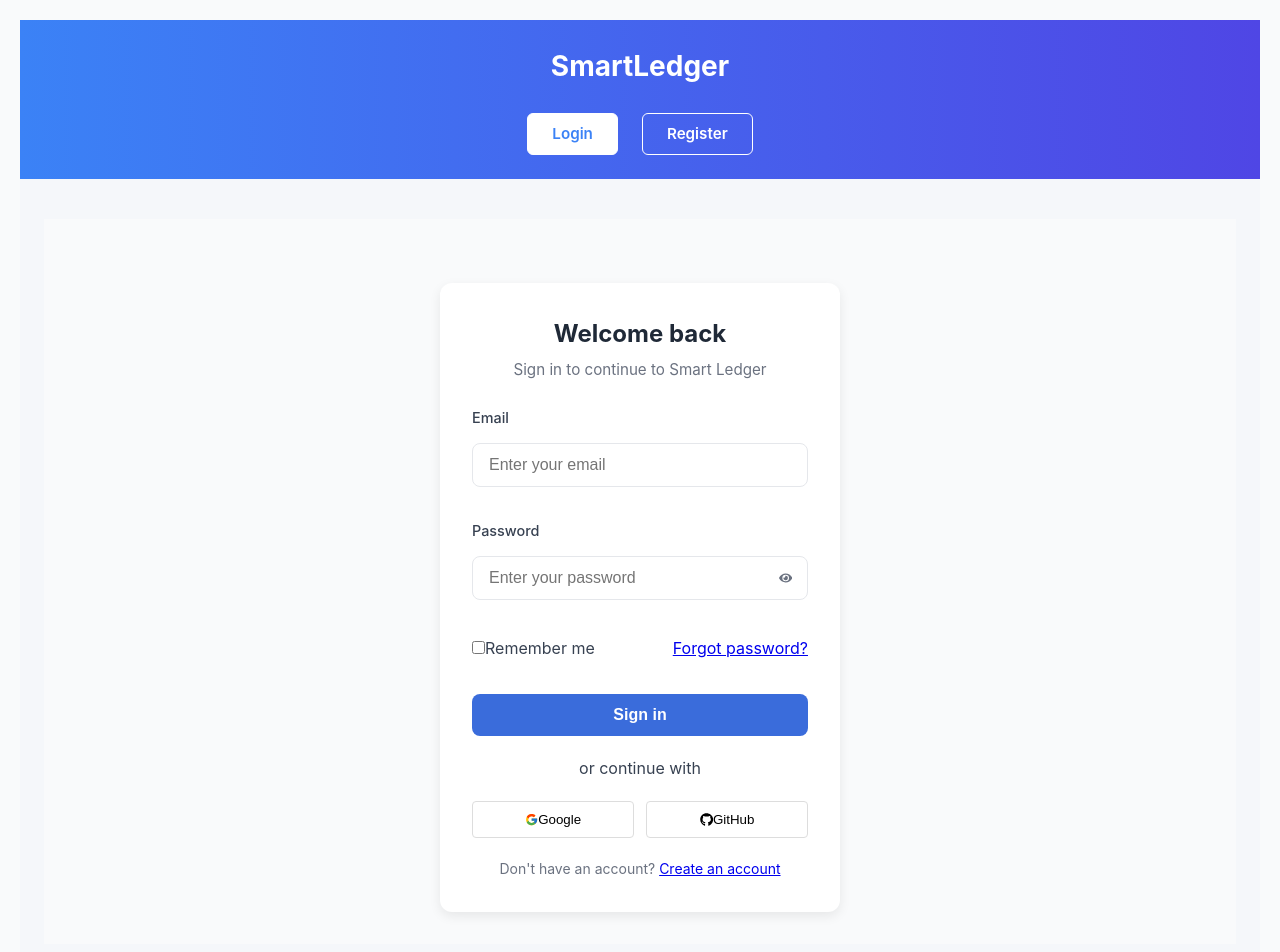
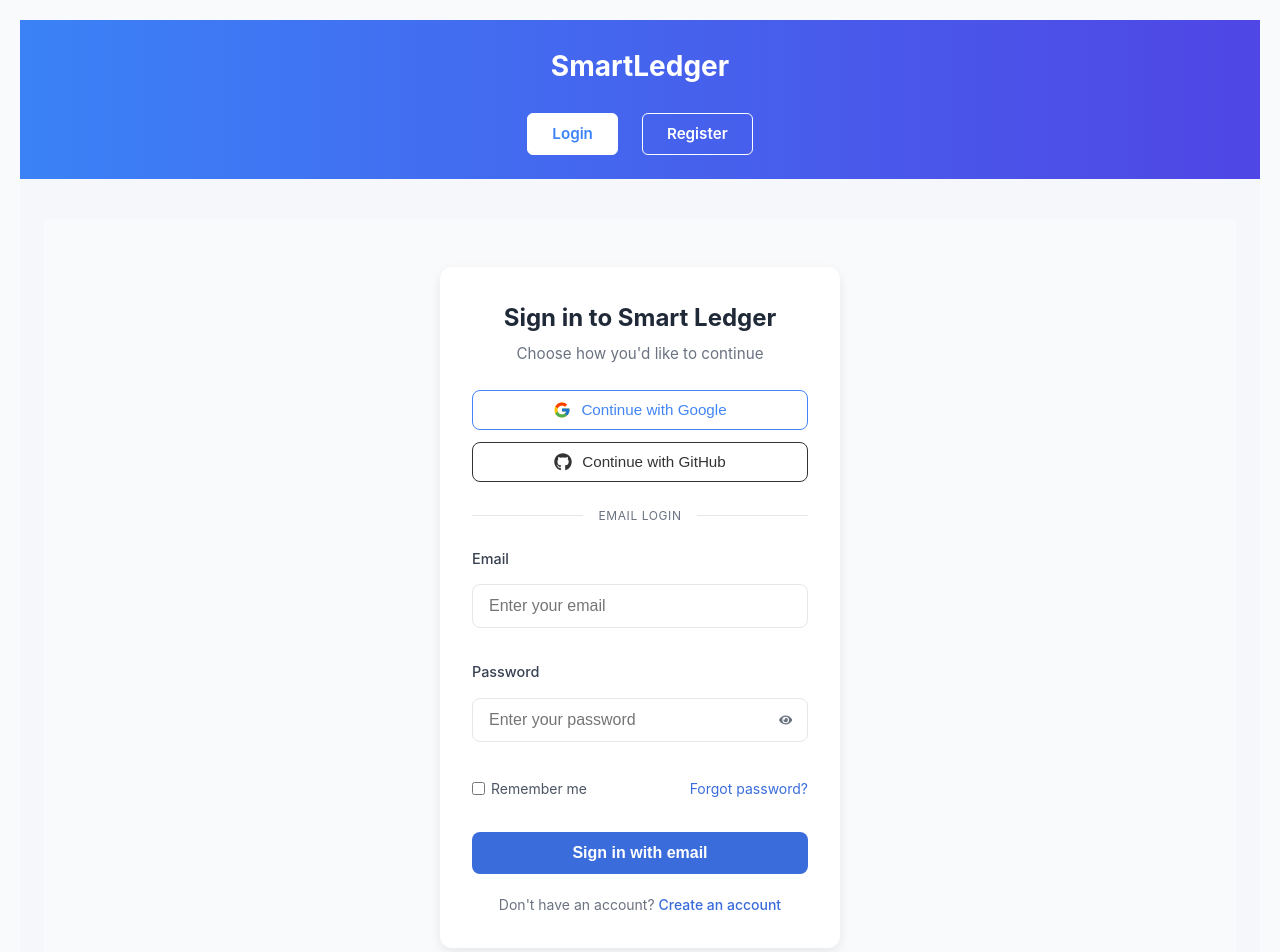
Before and after one commit to pratapme1/smart-ledger, a React (Create React App) app in the folder frontend/: page /login in a window 1280 px wide. Shown: the top 952 px of the page. Built offline with nearby package versions, Linux system fonts and the light colour scheme; no server answers.

Commit message:
update social login changes

```diff
--- a/frontend/src/components/auth/AuthCallback.js
+++ b/frontend/src/components/auth/AuthCallback.js
@@ -49,7 +49,8 @@ const AuthCallback = () => {
 
         console.log("AuthCallback: URL params:", {
           hasToken: !!token,
-          hasError: !!errorMsg
+          hasError: !!errorMsg,
+          allParams: Object.fromEntries(urlParams.entries())
         });
 
         // Check for error parameter
@@ -106,13 +107,14 @@ const AuthCallback = () => {
 
             setProcessingComplete(true);
 
-            // DIRECT NAVIGATION - Most reliable method
-            console.log("AuthCallback: Will redirect to wallet in 1 second");
+            // DIRECT NAVIGATION - Using a longer timeout for GitHub which seems to need more time
+            console.log("AuthCallback: Will redirect to wallet in 2 seconds");
             setTimeout(() => {
               console.log("AuthCallback: Redirecting to wallet NOW");
               window.location.href = '/wallet';
-            }, 1000);
+            }, 2000); // Increased timeout for GitHub
 
+            return; // Stop further execution
           } else {
             console.error("AuthCallback: User data invalid or empty");
             throw new Error('Failed to get user data');
@@ -138,7 +140,12 @@ const AuthCallback = () => {
       }
     };
 
-    processCallback();
+    // Use a small delay to ensure all browser events have completed
+    const timer = setTimeout(() => {
+      processCallback();
+    }, 100);
+
+    return () => clearTimeout(timer);
   }, []);
 
   // Manual navigation function
--- a/frontend/src/components/auth/Login.css
+++ b/frontend/src/components/auth/Login.css
@@ -1,22 +1,10 @@
-/* Login.css - Improved Spacing */
-.app-container {
-    display: flex;
-    flex-direction: column;
-    min-height: 100vh;
-  }
-
-  .header {
-    padding: 1.25rem;
-    margin-bottom: 0; /* Remove bottom margin */
-    border-radius: 0; /* Remove border radius for full-width header */
-  }
-
+/* Login.css - Updated for consistency with other auth pages */
 .login-container {
   display: flex;
   flex-direction: column;
   align-items: center;
-    justify-content: flex-start; /* Start from top instead of center */
-    flex: 1;
+  justify-content: flex-start;
+  min-height: calc(100vh - 120px); /* Adjust based on header/footer height */
   padding: 2rem 1rem;
   background-color: var(--gray-100);
 }
@@ -28,20 +16,20 @@
   border-radius: 12px;
   padding: 2rem;
   box-shadow: 0 4px 12px rgba(0, 0, 0, 0.08);
-    margin-top: 2rem; /* Add some space after the header */
+  margin: 1rem 0;
 }
 
 /* Header */
 .login-header {
   text-align: center;
-    margin-bottom: 1.5rem; /* Reduced from 2rem */
+  margin-bottom: 1.5rem;
 }
 
 .login-header h1 {
-    font-size: 1.5rem; /* Slightly smaller */
+  font-size: 1.5rem;
   font-weight: 700;
   color: var(--gray-900);
-    margin-bottom: 0.25rem; /* Reduced from 0.5rem */
+  margin-bottom: 0.25rem;
 }
 
 .login-header p {
@@ -49,17 +37,97 @@
   font-size: 0.95rem;
 }
 
+/* Social Login Section */
+.social-login-section {
+  display: flex;
+  flex-direction: column;
+  gap: 0.75rem;
+  margin-bottom: 1.25rem;
+}
+
+.social-button {
+  display: flex;
+  align-items: center;
+  justify-content: center;
+  gap: 10px;
+  width: 100%;
+  padding: 0.75rem 1rem;
+  border-radius: 8px;
+  font-size: 0.95rem;
+  font-weight: 500;
+  cursor: pointer;
+  transition: all 0.2s;
+  border: 1.5px solid var(--gray-300);
+}
+
+.google-button {
+  background-color: white;
+  color: #4285F4;
+  border-color: #4285F4;
+}
+
+.google-button:hover {
+  background-color: rgba(66, 133, 244, 0.05);
+}
+
+.github-button {
+  background-color: white;
+  color: #333;
+  border-color: #333;
+}
+
+.github-button:hover {
+  background-color: rgba(51, 51, 51, 0.05);
+}
+
+.email-button {
+  background-color: white;
+  color: var(--primary-color);
+  border-color: var(--primary-color);
+}
+
+.email-button:hover {
+  background-color: rgba(var(--primary-rgb), 0.05);
+}
+
+/* Login Divider */
+.login-divider {
+  position: relative;
+  text-align: center;
+  margin: 1.25rem 0;
+}
+
+.login-divider::before {
+  content: '';
+  position: absolute;
+  top: 50%;
+  left: 0;
+  right: 0;
+  height: 1px;
+  background-color: var(--gray-300);
+}
+
+.login-divider span {
+  position: relative;
+  padding: 0 15px;
+  background-color: white;
+  color: var(--gray-600);
+  font-size: 0.75rem;
+  text-transform: uppercase;
+  letter-spacing: 0.05em;
+}
+
 /* Form */
 .login-form {
   display: flex;
   flex-direction: column;
-    gap: 1rem; /* Reduced from 1.25rem */
+  gap: 1rem;
 }
 
 .form-group {
   display: flex;
   flex-direction: column;
-    gap: 0.375rem; /* Reduced from 0.5rem */
+  gap: 0.375rem;
 }
 
 .form-group label {
@@ -71,82 +139,19 @@
 .form-input {
   width: 100%;
   padding: 0.75rem 1rem;
+  padding-right: 2.5rem;
   border: 1.5px solid var(--gray-300);
   border-radius: 8px;
   font-size: 1rem;
   transition: all 0.2s;
 }
 
-  /* Form Actions */
-  .form-actions {
-    display: flex;
-    justify-content: space-between;
-    align-items: center;
-    margin-top: 0.25rem; /* Added small space after inputs */
+.form-input:focus {
+  border-color: var(--primary-color);
+  outline: none;
+  box-shadow: 0 0 0 2px rgba(var(--primary-rgb), 0.1);
 }
 
-  /* Login button */
-  .login-button {
-    width: 100%;
-    padding: 0.75rem;
-    margin-top: 1rem;
-    background-color: var(--primary-color);
-    color: white;
-    border: none;
-    border-radius: 8px;
-    font-size: 1rem;
-    font-weight: 600;
-    cursor: pointer;
-    transition: all 0.2s;
-  }
-
-  /* Social login */
-  .social-login-divider {
-    position: relative;
-    text-align: center;
-    margin: 1.25rem 0; /* Reduced from 1.5rem */
-  }
-
-  .social-login-buttons {
-    display: grid;
-    grid-template-columns: 1fr 1fr;
-    gap: 0.75rem; /* Reduced from 1rem */
-    margin-bottom: 1.25rem; /* Reduced from 1.5rem */
-  }
-
-  .social-button {
-    padding: 0.625rem; /* Reduced from 0.75rem */
-  }
-
-  /* Signup prompt */
-  .signup-prompt {
-    text-align: center;
-    margin-top: 0.75rem; /* Reduced from 1rem */
-    color: var(--gray-600);
-    font-size: 0.875rem;
-  }
-
-  /* Footer */
-  .footer {
-    margin-top: 0; /* Remove top margin */
-    border-radius: 0; /* Remove border radius for full-width footer */
-  }
-
-  /* Make sure the layout looks good on mobile */
-  @media (max-width: 480px) {
-    .login-card {
-      padding: 1.5rem;
-      margin-top: 1rem;
-    }
-
-    .login-header h1 {
-      font-size: 1.25rem;
-    }
-
-    .social-login-buttons {
-      grid-template-columns: 1fr;
-    }
-  }
 /* Password visibility toggle styling */
 .password-input-container {
   position: relative;
@@ -173,12 +178,87 @@
   color: var(--primary-color);
 }
 
-  .form-input {
+/* Form Actions */
+.form-actions {
+  display: flex;
+  justify-content: space-between;
+  align-items: center;
+  margin-top: 0.25rem;
+}
+
+.remember-me {
+  display: flex;
+  align-items: center;
+  gap: 6px;
+  font-size: 0.875rem;
+  color: var(--gray-700);
+}
+
+.forgot-password {
+  font-size: 0.875rem;
+  color: var(--primary-color);
+  text-decoration: none;
+}
+
+.forgot-password:hover {
+  text-decoration: underline;
+}
+
+/* Login button */
+.login-button {
   width: 100%;
-    padding: 0.75rem 1rem;
-    padding-right: 2.5rem; /* Add extra padding on right side for the icon */
-    border: 1.5px solid var(--gray-300);
+  padding: 0.75rem;
+  margin-top: 1rem;
+  background-color: var(--primary-color);
+  color: white;
+  border: none;
   border-radius: 8px;
   font-size: 1rem;
+  font-weight: 600;
+  cursor: pointer;
   transition: all 0.2s;
 }
+
+.login-button:hover {
+  background-color: var(--primary-dark);
+}
+
+.login-button:disabled {
+  background-color: var(--gray-400);
+  cursor: not-allowed;
+}
+
+/* Auth Options */
+.auth-options {
+  text-align: center;
+  margin-top: 1.25rem;
+  color: var(--gray-600);
+  font-size: 0.875rem;
+}
+
+.register-link {
+  color: var(--primary-color);
+  font-weight: 500;
+  text-decoration: none;
+}
+
+.register-link:hover {
+  text-decoration: underline;
+}
+
+/* Responsive adjustments */
+@media (max-width: 480px) {
+  .login-card {
+    padding: 1.5rem;
+    margin-top: 0.5rem;
+  }
+
+  .login-header h1 {
+    font-size: 1.25rem;
+  }
+
+  .login-button,
+  .social-button {
+    padding: 0.625rem 1rem;
+  }
+}
--- a/frontend/src/components/auth/login.js
+++ b/frontend/src/components/auth/login.js
@@ -1,4 +1,4 @@
-import React, { useState, useEffect, useContext } from 'react';
+import React, { useState, useContext } from 'react';
 import { useNavigate, Link, useLocation } from 'react-router-dom';
 import { toast } from 'react-toastify';
 import { FcGoogle } from 'react-icons/fc';
@@ -34,10 +34,7 @@ const Login = () => {
   const navigate = useNavigate();
   const location = useLocation();
 
-  // Get auth context functions and state
   const { login } = useContext(AuthContext);
-
-  // Get the redirect path from location state or default to wallet
   const from = location.state?.from || '/wallet';
 
   const handleChange = (e) => {
@@ -59,12 +56,10 @@ const Login = () => {
     try {
       const { email, password, rememberMe } = formData;
 
-      // Validate input
       if (!email || !password) {
         throw new Error('Please enter both email and password');
       }
 
-      // Direct fetch approach to avoid potential issues with the api service
       const response = await fetch(`${API_URL}/api/auth/login`, {
         method: 'POST',
         headers: {
@@ -80,27 +75,21 @@ const Login = () => {
 
       const data = await response.json();
 
-      // Verify that we have the required data
       if (!data || !data.token) {
         throw new Error('Invalid response from server. Missing token.');
       }
 
-      // Store token and user info
       localStorage.setItem(AUTH.TOKEN_KEY, data.token);
       if (data.user) {
         localStorage.setItem(AUTH.USER_KEY, JSON.stringify(data.user));
       }
 
-      // Set persistent login if remember me is checked
       if (rememberMe) {
         localStorage.setItem(AUTH.REMEMBER_ME_KEY, 'true');
       }
 
       toast.success('Login successful!');
-
-      // DIRECT NAVIGATION - More reliable than React Router's navigate
       setTimeout(() => {
-        console.log("Login: Direct navigation to wallet page");
         window.location.href = '/wallet';
       }, 500);
     } catch (error) {
@@ -112,17 +101,10 @@ const Login = () => {
   };
 
   const handleSocialLogin = (provider) => {
-    // Store the intended redirect path before navigating away
     sessionStorage.setItem('redirectAfterLogin', from);
-
-    // Save form data in case user returns without completing social login
     if (formData.email) {
       sessionStorage.setItem('loginEmail', formData.email);
     }
-
-    console.log(`Login: Starting ${provider} social login`);
-    console.log("Login: Storing redirect path:", from);
-
     window.location.href = SOCIAL_LOGIN[provider];
   };
 
@@ -130,8 +112,34 @@ const Login = () => {
     <div className="login-container">
       <div className="login-card">
         <div className="login-header">
-          <h1>Welcome back</h1>
-          <p>Sign in to continue to Smart Ledger</p>
+          <h1>Sign in to Smart Ledger</h1>
+          <p>Choose how you'd like to continue</p>
+        </div>
+
+        <div className="social-login-section">
+          <button
+            type="button"
+            className="social-button google-button"
+            onClick={() => handleSocialLogin('google')}
+            disabled={loading}
+          >
+            <FcGoogle size={18} />
+            <span>Continue with Google</span>
+          </button>
+
+          <button
+            type="button"
+            className="social-button github-button"
+            onClick={() => handleSocialLogin('github')}
+            disabled={loading}
+          >
+            <FaGithub size={18} />
+            <span>Continue with GitHub</span>
+          </button>
+        </div>
+
+        <div className="login-divider">
+          <span>EMAIL LOGIN</span>
         </div>
 
         <form onSubmit={handleSubmit} className="login-form">
@@ -194,38 +202,13 @@ const Login = () => {
             className="login-button"
             disabled={loading}
           >
-            {loading ? 'Signing in...' : 'Sign in'}
+            {loading ? 'Signing in...' : 'Sign in with email'}
           </button>
         </form>
 
-        <div className="social-login-divider">
-          <span>or continue with</span>
-        </div>
-
-        <div className="social-login-buttons">
-          <button
-            type="button"
-            className="social-button google-button"
-            onClick={() => handleSocialLogin('google')}
-            disabled={loading}
-          >
-            <FcGoogle />
-            <span>Google</span>
-          </button>
-          <button
-            type="button"
-            className="social-button github-button"
-            onClick={() => handleSocialLogin('github')}
-            disabled={loading}
-          >
-            <FaGithub />
-            <span>GitHub</span>
-          </button>
-        </div>
-
-        <div className="signup-prompt">
+        <div className="auth-options">
           <p>
-            Don't have an account? <Link to="/register">Create an account</Link>
+            Don't have an account? <Link to="/register" className="register-link">Create an account</Link>
           </p>
         </div>
       </div>
```
Also changed, not shown: 3 other files (tests, documents, lock files or other folders). Lines whose indentation alone changed are shown as unchanged.
